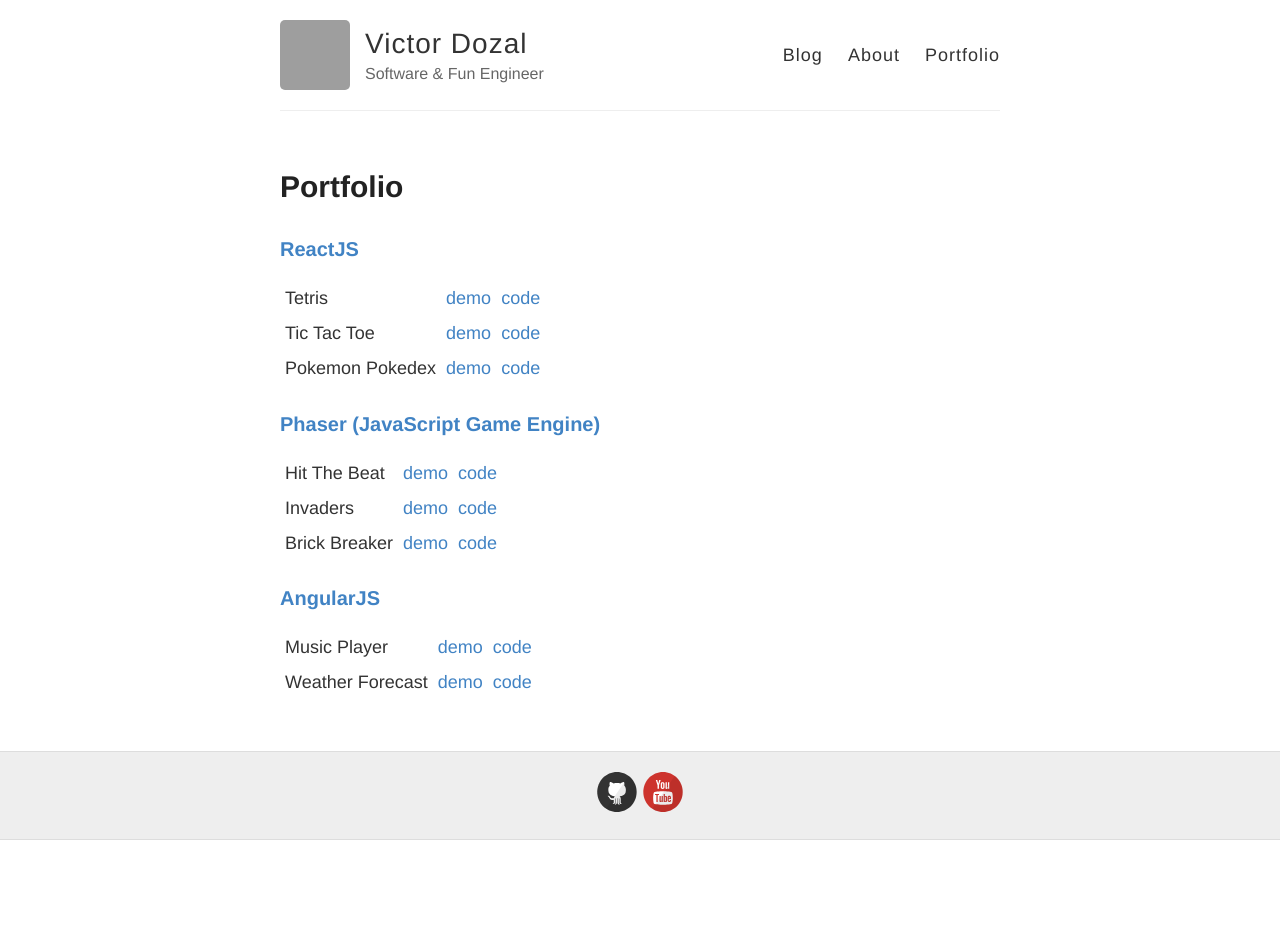
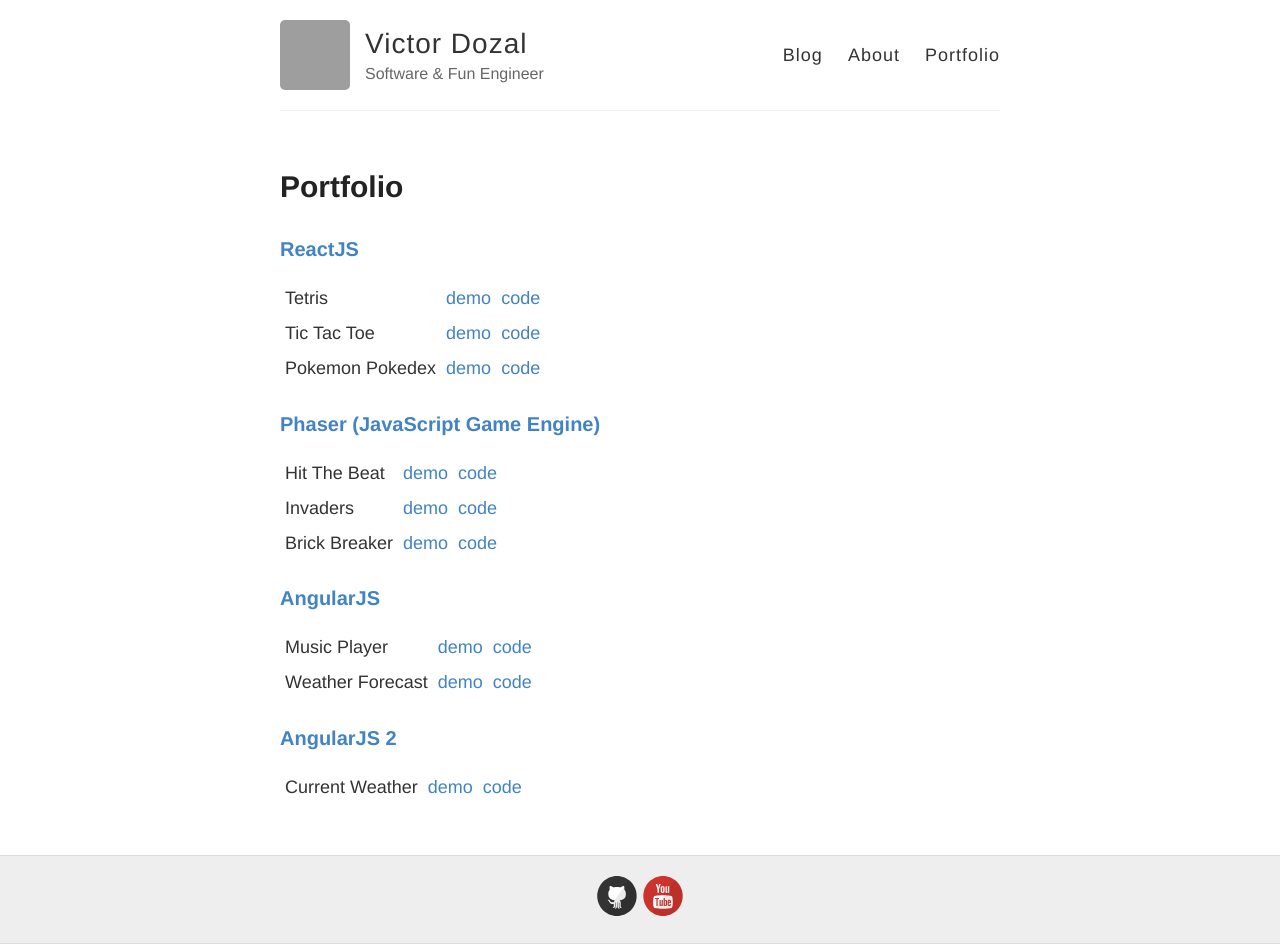
Before and after one commit to viiqswim/viiqswim.github.io, a Jekyll site: the page built from portfolio.md, in a window 1280 px wide. Built offline with Jekyll 4.4.1, drawn with Linux system fonts in a browser that asks for light colours; before the commit the page ends 900 px from its top, so only the background shows below that; grey boxes are pictures that could not be loaded.

Commit message:
Updated portfolio with angular 2 application

```diff
--- a/portfolio.md
+++ b/portfolio.md
@@ -23,3 +23,8 @@ permalink: /portfolio/
 |:---	            |:---	|:---	|
 |   Music Player    |   [demo](https://viiqswim.github.io/music-player-angular/public/)  |   [code](https://github.com/viiqswim/music-player-angular)	    |
 |   Weather Forecast    |   [demo](https://viiqswim.github.io/weather-app-angular/app/#/forecast)  |   [code](https://github.com/viiqswim/weather-app-angular)	    |
+
+### [AngularJS 2](https://angular.io/)
+
+|:---	            |:---	|:---	|
+|   Current Weather    |   [demo](https://viiqswim.github.io/weather-app-angular-2/public/)  |   [code](https://github.com/viiqswim/weather-app-angular)	    |
```
